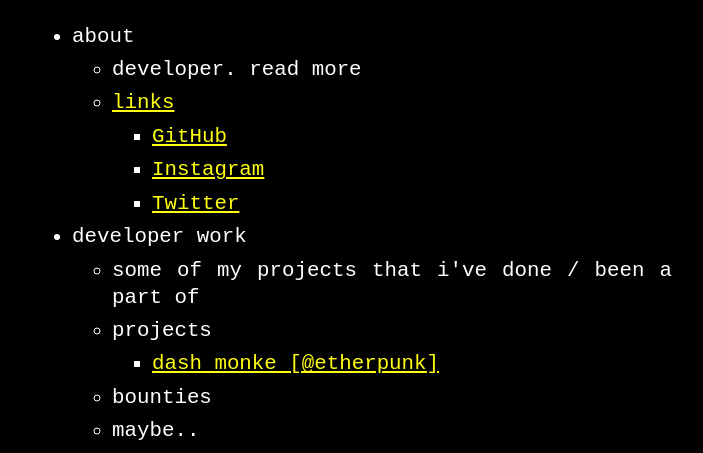
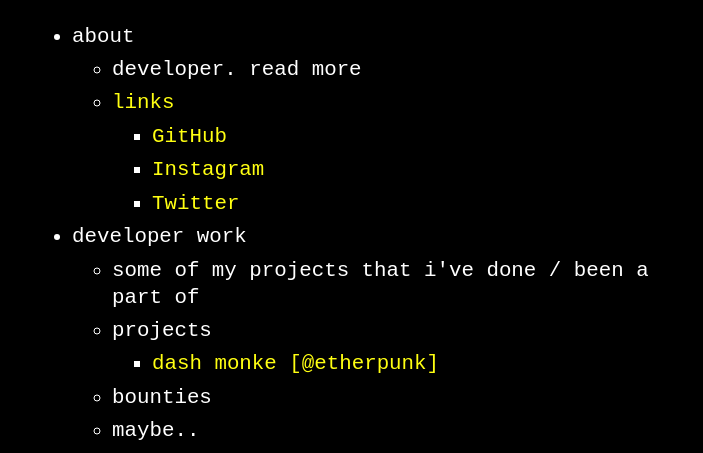
Before and after one commit to thisispalash/thisispalash.github.io, a Jekyll site: the page built from index.md, in a window 1280 px wide. Shown: the part 226-679 px from the top of the page, without its empty margins (288-991 px from the left). Built offline with Jekyll 4.4.1, drawn with Linux system fonts in a browser that asks for light colours.

Commit message:
remove underline in links

```diff
--- a/assets/css/main.scss
+++ b/assets/css/main.scss
@@ -3,6 +3,7 @@
 
 @import "no-style-please";
 
-body {
-  text-align: justify;
-}
+p { text-align: justify; }
+
+a { text-decoration: none; }
+a:hover { text-decoration: underline; }
```
